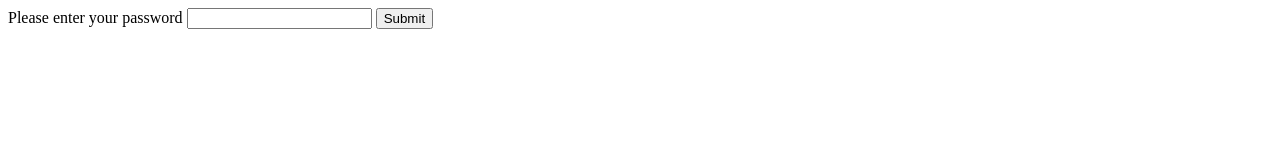
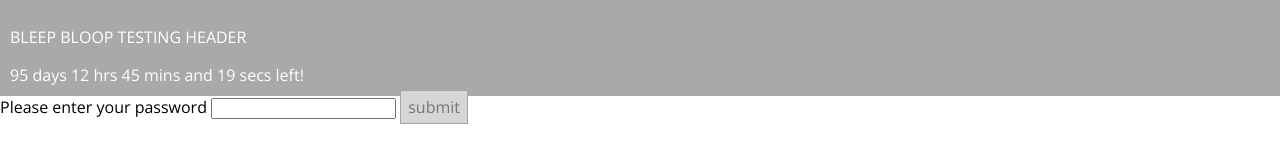
Before and after one commit to jescargot/baby-cassidy, a plain HTML site: page index.html in a window 1280 px wide. Drawn offline with nearby package versions, Linux system fonts and the light colour scheme.

Commit message:
first commit :)

```diff
--- a/css/styles.css
+++ b/css/styles.css
@@ -0,0 +1,37 @@
+/*HEY! DONT FORGET TO TRY TO MINIFY THIS FILE FOR PERFORMANCE BECAUSE THAT'S COOL*/
+/* USE CSS MINIFY FOR THIS */
+
+/*BUTTON COLORS FOR TESTING PURPOSES ONLY*/
+
+.bnt--submit{
+	padding: 5px 7px;
+	outline: none;
+	border:1px solid #a5a5a5;
+	color:#777;
+	background:#d6d6d6;
+}
+
+.bnt--submit:hover{
+	border:1px solid pink;
+	color:#fff;
+	background:blue;
+}
+
+/*STYLES START HERE*/
+
+body{
+	font-family: 'Open Sans', Helvetica, sans-serif;
+	margin: 0;
+
+}
+
+header{
+	background-color: darkgray;
+	margin: 0;
+	padding: 10px;
+	color: white;
+}
+
+h1{
+	text-transform: uppercase;
+}
--- a/index.html
+++ b/index.html
@@ -1,27 +1,29 @@
 <!DOCTYPE html>
 <html>
 <head>
-	<title>Baby Cassidy Journal</title>
+	<title>Baby Cassidy's Timeline</title>
+	<link rel="stylesheet" href="css/styles.css">
+	<link href="https://fonts.googleapis.com/css?family=Open+Sans" rel="stylesheet">
 </head>
 <body>
 
+	<header> <!--Dark BG-->
+		<p>BLEEP BLOOP TESTING HEADER</p>
+		<div id="countdown"></div>
+	</header>
+
 	<!-- Password Form -->
-	<form>
+
 
 		<!-- One Single Lonely Password Field -->
 		<label for="userInput">Please enter your password</label>
 		<input type="password" id="userInput" name="password" required>
 
 		<!-- Submit button -->
-		<input type="submit" value="Submit" onclick="checkPass();">
+		<a  class="bnt--submit" onclick="checkPass();">submit</a>
 
-	</form>
 
+<script src="https://ajax.googleapis.com/ajax/libs/jquery/3.3.1/jquery.min.js"></script>
 <script src="js/scripts.js"></script>
-
-<!--<script> -- IDK WHAT THIS DOES
-	init();
-</script>-->
-
 </body>
 </html>
--- a/js/scripts.js
+++ b/js/scripts.js
@@ -1,28 +1,71 @@
+/*HEY! DONT FORGET TO TRY TO MINIFY THIS FILE FOR PERFORMANCE BECAUSE THAT'S COOL*/
+//USE GOOGLE'S CLOSURE COMPLIER SERVICE
+
+//PASSWORD VALIDATION
+
 var password = '';
 
 function checkPass(){
+
 var password = document.getElementById("userInput").value;
-//const password = document.getElementById("userInput").value; -- USE A CONST INSTEAD??
-	//document.write(password);
 
-	if(password === "freindsandfamily"){
-		window.open('https://docs.google.com/document/d/1na-N9BOIWwxLORnJT3KI915NkRYxpiguTU-iDdLj0c4/edit')
-		//window.location.href='https://docs.google.com/document/d/1na-N9BOIWwxLORnJT3KI915NkRYxpiguTU-iDdLj0c4/edit'
-	}
-	else if(password === "secret"){
-		console.log(password);
-		window.open("https://www.google.com");
-		//window.location.href="https://www.google.com";
-	}
 
-	else{
-		alert('Password Not Found, Bro!');
-	}
+if (password === "freindsandfamily") {
+  // block of code to be executed if condition1 is true
+  //location.assign("http://google.com");
+
+	location.assign("http://google.com");
+}
+
+else if (password === "secret") {
+  // block of code to be executed if the condition1 is false and condition2 is true
+  //location.assign("http://bing.com");
+
+	location.assign("http://bing.com");
+}
+
+else {
+  // block of code to be executed if the condition1 is false and condition2 is false
+	console.log(location)
+}
 
 }
 
 
+//TESTING JQUERY INTEGRATION
+//$('#userInput').hide();
+//spoiler alert: it works :)
 
-//function init(){
-//	password = '';
-//}
+//COUNTDOWN
+
+var end = new Date('June 8, 2019 12:00:00'); //create a variable named 'end' and store the end date inside
+
+    var _second = 1000;
+    var _minute = _second * 60;
+    var _hour = _minute * 60;
+    var _day = _hour * 24;
+    var timer;
+
+    function showRemaining() {
+        var now = new Date(); //create a variable named 'now' and store the CURRENT date inside (Date(); is the current date)
+        var distance = end - now; //create a variable named 'distance' and store the difference in dates inside
+        if (distance < 0) {
+
+            clearInterval(timer);
+            document.getElementById('countdown').innerHTML = 'BABY CASSIDY IS OVERDUE!'; //message displayed instead of the counter if there is no time left
+
+            return;
+        }
+
+        var days = Math.floor(distance / _day); //find number of days left using math
+        var hours = Math.floor((distance % _day) / _hour); //find number of hours left using math
+        var minutes = Math.floor((distance % _hour) / _minute); //find number of minutes left using math
+        var seconds = Math.floor((distance % _minute) / _second); //find number of seconds left using math
+
+        document.getElementById('countdown').innerHTML = days + ' days '; //display number of days left
+        document.getElementById('countdown').innerHTML += hours + ' hrs '; //display number of hours left
+        document.getElementById('countdown').innerHTML += minutes + ' mins and '; //display number of mins left
+        document.getElementById('countdown').innerHTML += seconds + ' secs left!'; //display number of seconds left
+    }
+
+    timer = setInterval(showRemaining, 1000); //set timer variable to hold the result of the showRemaining function
```
Also changed, not shown: entry.html (+10 -1 lines), timeline.html (+10 -1 lines).
